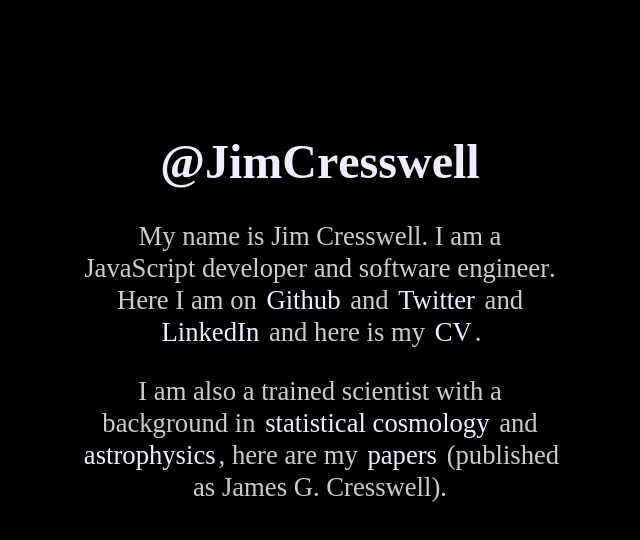
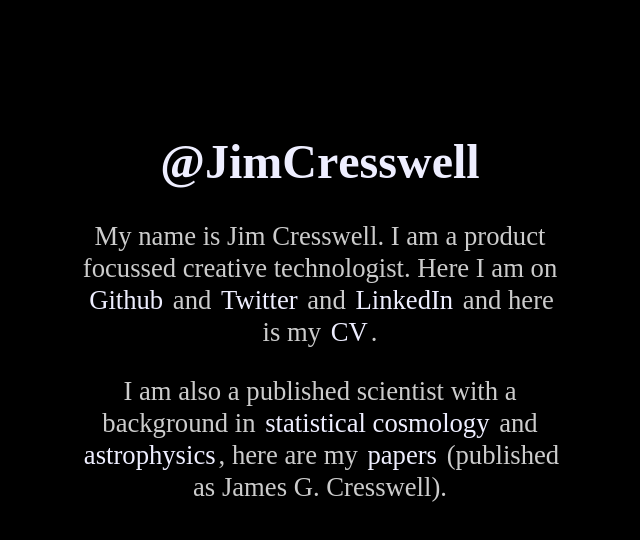
Before and after one commit to jimCresswell/jimcresswell.github.io, a plain HTML site: page index.html in a window 1280 px wide. Shown: the whole page, without its empty margins (320-960 px from the left). Drawn offline with Linux system fonts and the light colour scheme.

Commit message:
Update summary.

```diff
--- a/index.html
+++ b/index.html
@@ -36,8 +36,8 @@
 				</a>
 			</h1>
 			<section class="description">
-				<p>My name is <span itemprop="name">Jim Cresswell</span>. I am a JavaScript developer and <span itemprop="role">software engineer</span>. Here I am on <a href="https://github.com/jimCresswell/">Github</a> and <a href="https://twitter.com/JimCresswell">Twitter</a> and <a href="http://uk.linkedin.com/in/jimcresswell/">LinkedIn</a> and here is my <a href="http://jimcresswell.net/cv">CV</a>.</p>
-				<p>I am also a trained scientist with a background in <a href="http://en.wikipedia.org/wiki/Physical_cosmology">statistical cosmology</a> and <a href="http://en.wikipedia.org/wiki/Astrophysics">astrophysics</a>, here are my <a href="http://arxiv.org/find/astro-ph/1/au:+Cresswell_J_G/0/1/0/all/0/1">papers</a> (published as <span itemprop="name">James G. Cresswell</span>).</p>
+				<p>My name is <span itemprop="name">Jim Cresswell</span>. I am a product focussed <span itemprop="role">creative technologist</span>. Here I am on <a href="https://github.com/jimCresswell/">Github</a> and <a href="https://twitter.com/JimCresswell">Twitter</a> and <a href="http://uk.linkedin.com/in/jimcresswell/">LinkedIn</a> and here is my <a href="http://jimcresswell.net/cv">CV</a>.</p>
+				<p>I am also a published scientist with a background in <a href="http://en.wikipedia.org/wiki/Physical_cosmology">statistical cosmology</a> and <a href="http://en.wikipedia.org/wiki/Astrophysics">astrophysics</a>, here are my <a href="http://arxiv.org/find/astro-ph/1/au:+Cresswell_J_G/0/1/0/all/0/1">papers</a> (published as <span itemprop="name">James G. Cresswell</span>).</p>
 			</section>
 			<a class="nodisplay" href="https://plus.google.com/107813750943547987996?rel=author" />
 			<a class="nodisplay" href="https://plus.google.com/107813750943547987996" rel="publisher" />
```
